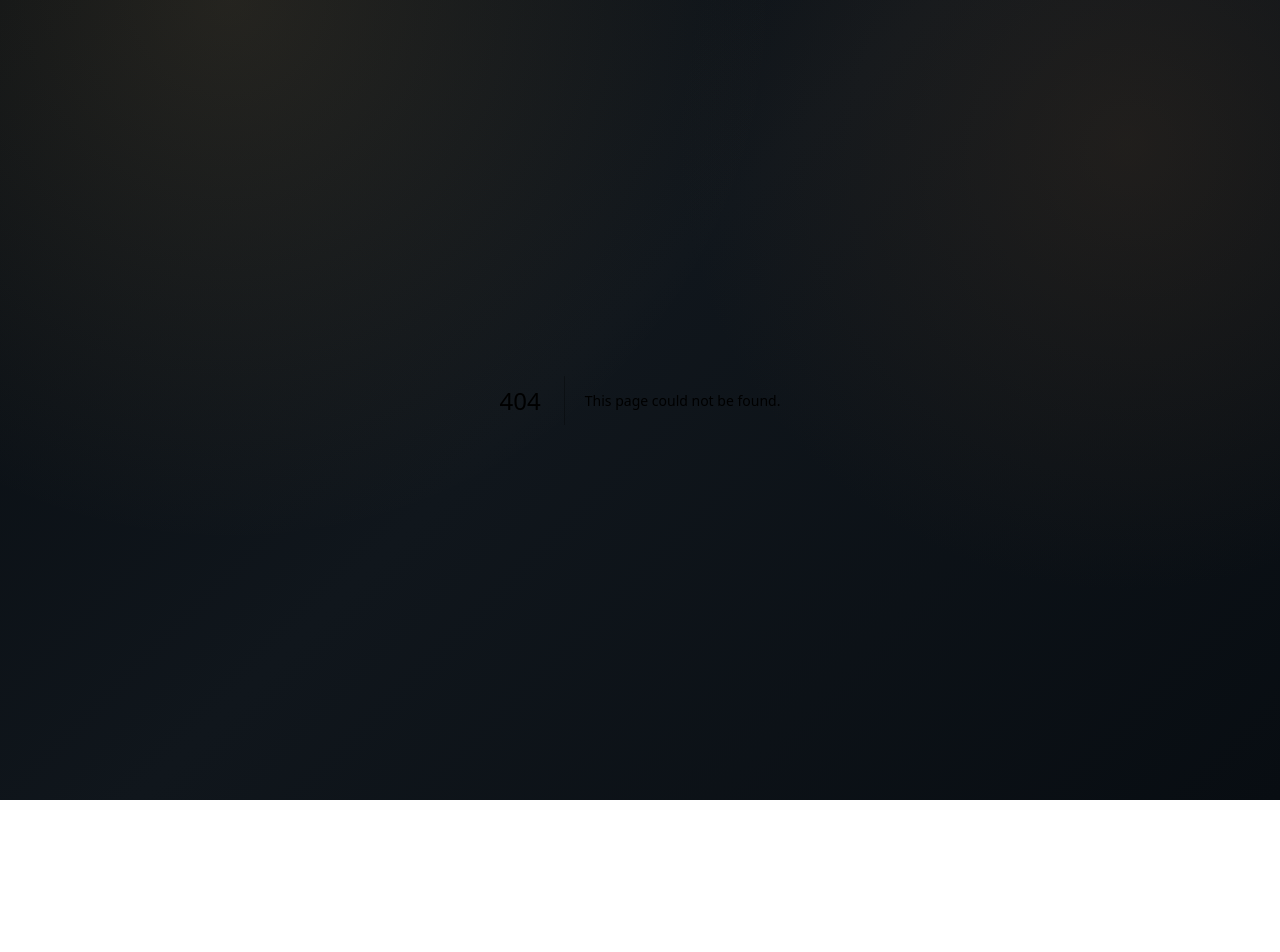
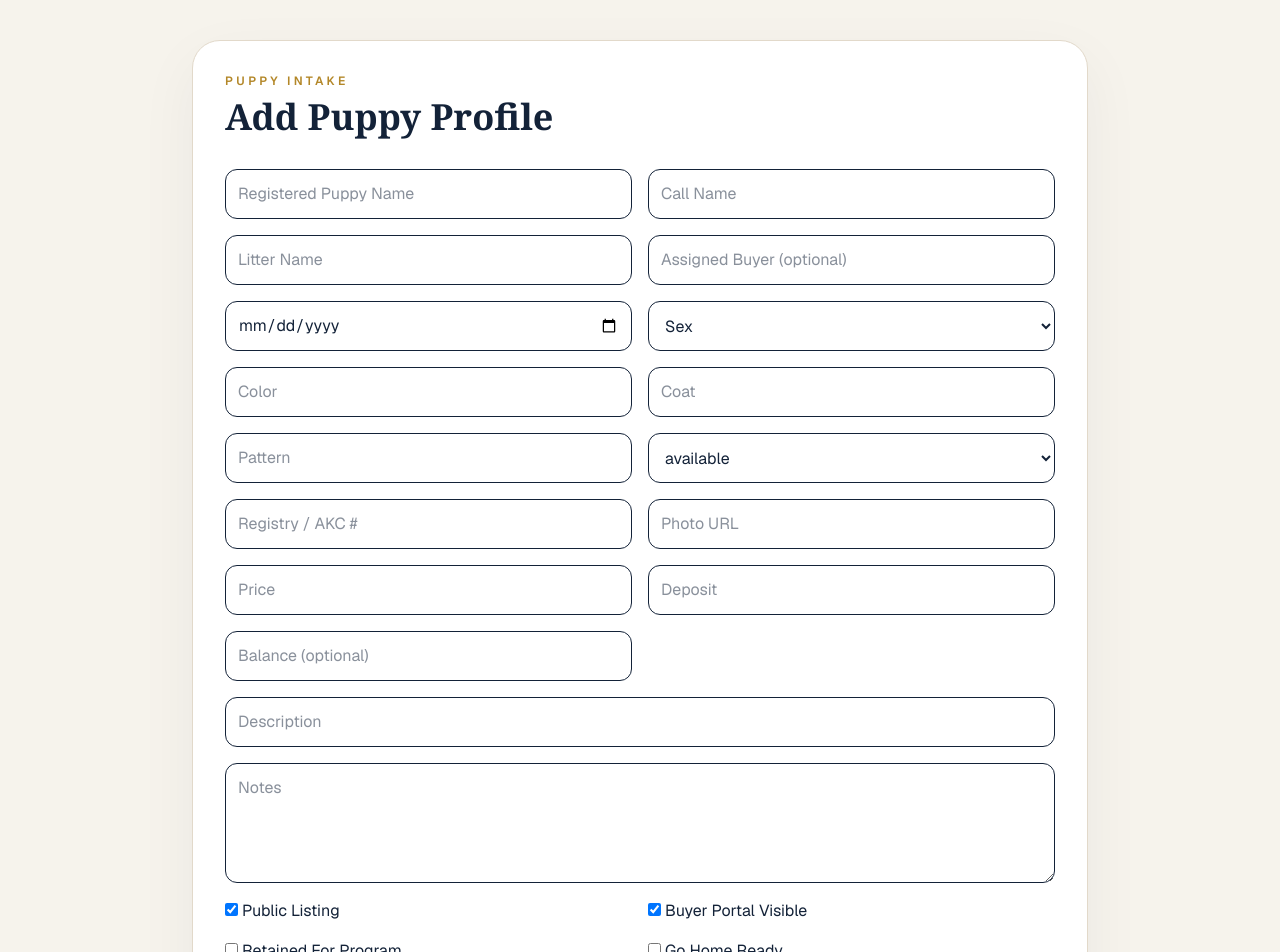
Before and after one commit to rawillia9801/dogp, a Next.js app: page /dashboard/puppies/new in a window 1280 px wide. Before the commit this address had no page. Shown: the top 952 px of the page. Before the commit the page ends 800 px from the top, so only its background shows below. Built offline with nearby package versions, Linux system fonts and the light colour scheme; no server answers.

Commit message:
Create puppy intake route

```diff
--- /dev/null
+++ b/app/dashboard/puppies/new/page.tsx
@@ -0,0 +1,36 @@
+import { createPuppyRecord } from "@/app/dashboard/puppies/actions";
+
+export default function NewPuppyPage() {
+  return (
+    <main className="min-h-screen bg-[#f6f3ec] text-[#132238] p-6 md:p-10">
+      <div className="mx-auto max-w-4xl rounded-[28px] border border-[#e2d9ca] bg-white p-8 shadow-[0_20px_60px_rgba(19,34,56,0.05)]">
+        <p className="text-xs tracking-[0.28em] uppercase text-[#b38728] font-semibold">Puppy Intake</p>
+        <h1 className="text-4xl font-black mt-2" style={{ fontFamily: 'Georgia, serif' }}>Add Puppy Profile</h1>
+        <form action={createPuppyRecord} className="mt-8 grid grid-cols-1 md:grid-cols-2 gap-4">
+          <input name="puppy_name" placeholder="Registered Puppy Name" className="rounded-xl border p-3" />
+          <input name="call_name" placeholder="Call Name" className="rounded-xl border p-3" />
+          <input name="litter_name" placeholder="Litter Name" className="rounded-xl border p-3" />
+          <input name="buyer_name" placeholder="Assigned Buyer (optional)" className="rounded-xl border p-3" />
+          <input name="date_of_birth" type="date" className="rounded-xl border p-3" />
+          <select name="sex" className="rounded-xl border p-3"><option value="">Sex</option><option>male</option><option>female</option></select>
+          <input name="color" placeholder="Color" className="rounded-xl border p-3" />
+          <input name="coat" placeholder="Coat" className="rounded-xl border p-3" />
+          <input name="pattern" placeholder="Pattern" className="rounded-xl border p-3" />
+          <select name="status" className="rounded-xl border p-3"><option>available</option><option>reserved</option><option>pending</option><option>sold</option><option>retained</option></select>
+          <input name="registry" placeholder="Registry / AKC #" className="rounded-xl border p-3" />
+          <input name="photo_url" placeholder="Photo URL" className="rounded-xl border p-3" />
+          <input name="price" placeholder="Price" className="rounded-xl border p-3" />
+          <input name="deposit" placeholder="Deposit" className="rounded-xl border p-3" />
+          <input name="balance" placeholder="Balance (optional)" className="rounded-xl border p-3" />
+          <input name="description" placeholder="Description" className="rounded-xl border p-3 md:col-span-2" />
+          <textarea name="notes" placeholder="Notes" className="rounded-xl border p-3 md:col-span-2 min-h-[120px]" />
+          <label><input type="checkbox" name="is_public" defaultChecked /> Public Listing</label>
+          <label><input type="checkbox" name="portal_visible" defaultChecked /> Buyer Portal Visible</label>
+          <label><input type="checkbox" name="retained_for_program" /> Retained For Program</label>
+          <label><input type="checkbox" name="go_home_ready" /> Go Home Ready</label>
+          <button className="md:col-span-2 rounded-xl bg-[#2f5d3f] px-6 py-4 text-white font-bold">Save Puppy</button>
+        </form>
+      </div>
+    </main>
+  );
+}
```
